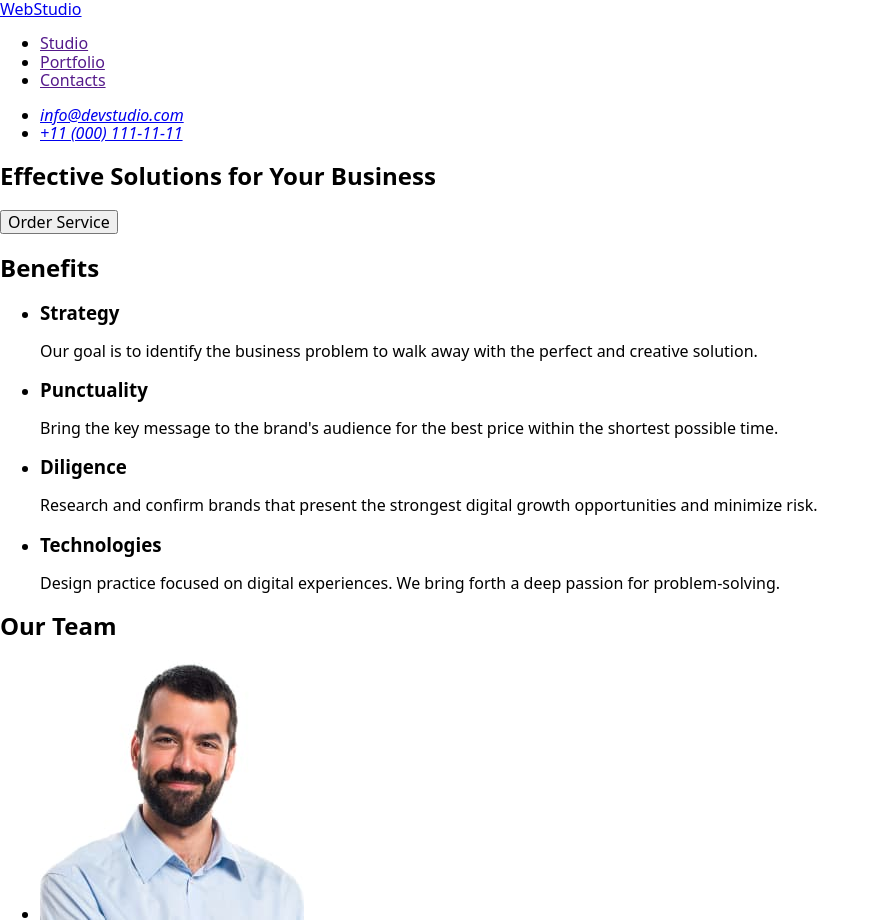
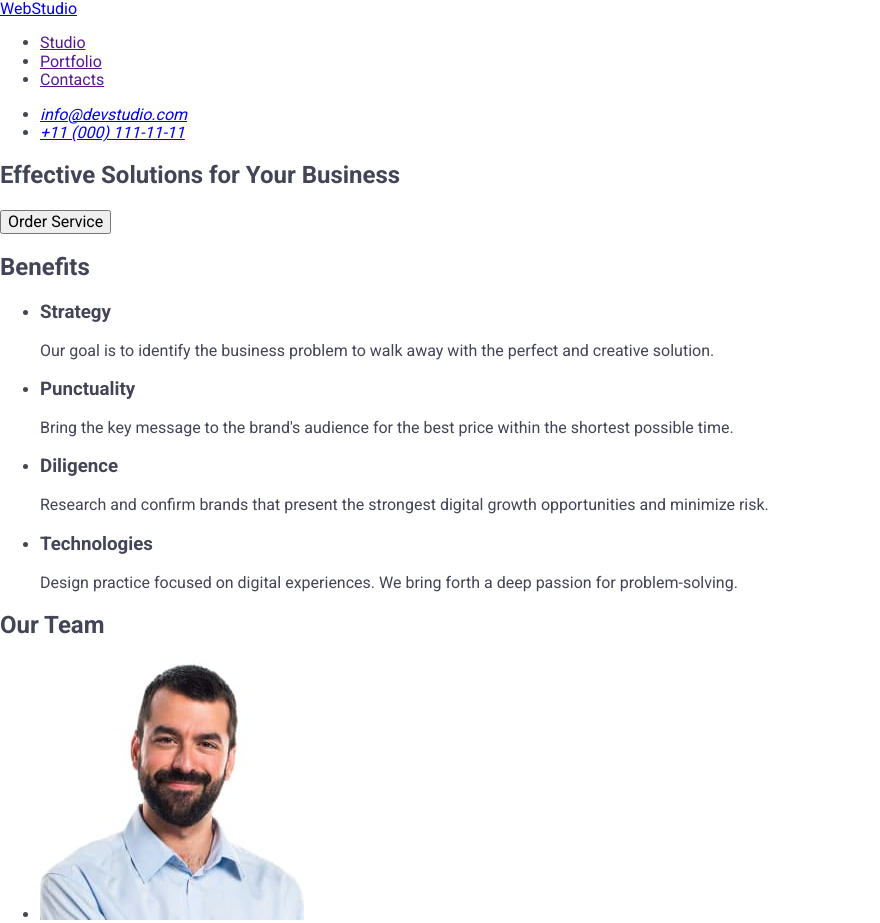
Before and after one commit to za3DopoGo/goit-markup-hw-02, a plain HTML site: page index.html in a window 1280 px wide. Shown: the top 923 px of the page, without its empty margins (0-880 px from the left). Drawn offline with nearby package versions, Linux system fonts and the light colour scheme.

Commit message:
basic-requirements-to-header

```diff
--- a/css/styles.css
+++ b/css/styles.css
@@ -0,0 +1,5 @@
+body {
+font-family: "Roboto", sans-serif;
+color: #434455;
+background-color: #FFFFFF;
+}
--- a/index.html
+++ b/index.html
@@ -6,6 +6,13 @@
     <link rel="stylesheet" href="https://cdnjs.cloudflare.com/ajax/libs/modern-normalize/2.0.0/modern-normalize.min.css"
         integrity="sha512-4xo8blKMVCiXpTaLzQSLSw3KFOVPWhm/TRtuPVc4WG6kUgjH6J03IBuG7JZPkcWMxJ5huwaBpOpnwYElP/m6wg=="
         crossorigin="anonymous" referrerpolicy="no-referrer" />
+        <link rel="preconnect" href="https://fonts.googleapis.com">
+        <link rel="preconnect" href="https://fonts.gstatic.com" crossorigin>
+        <link href="https://fonts.googleapis.com/css2?family=Raleway:wght@700&display=swap" rel="stylesheet">
+        <link rel="preconnect" href="https://fonts.googleapis.com">
+        <link rel="preconnect" href="https://fonts.gstatic.com" crossorigin>
+        <link href="https://fonts.googleapis.com/css2?family=Roboto:wght@400;500;700&display=swap" rel="stylesheet">
+        <link rel="stylesheet" href="./css/styles.css">
     <title>WebStudio</title>
 </head>
 <body>
```
